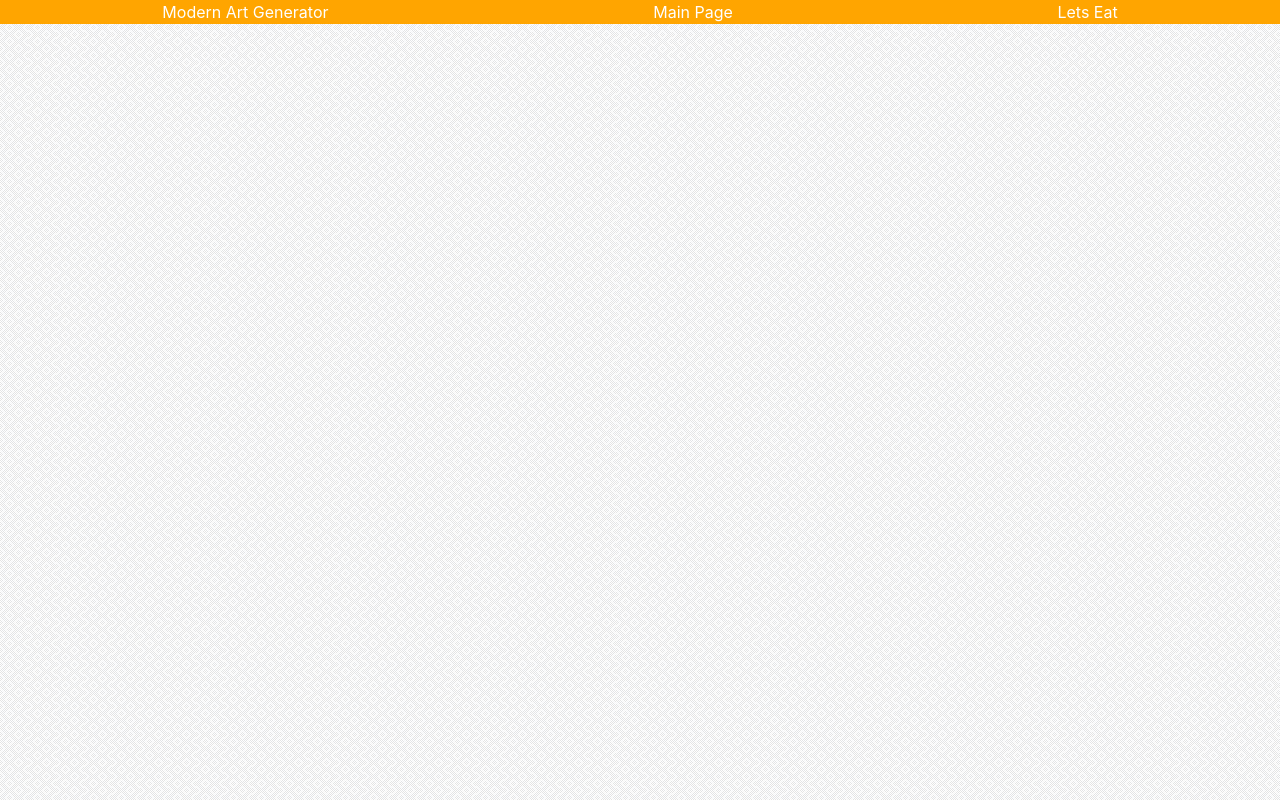
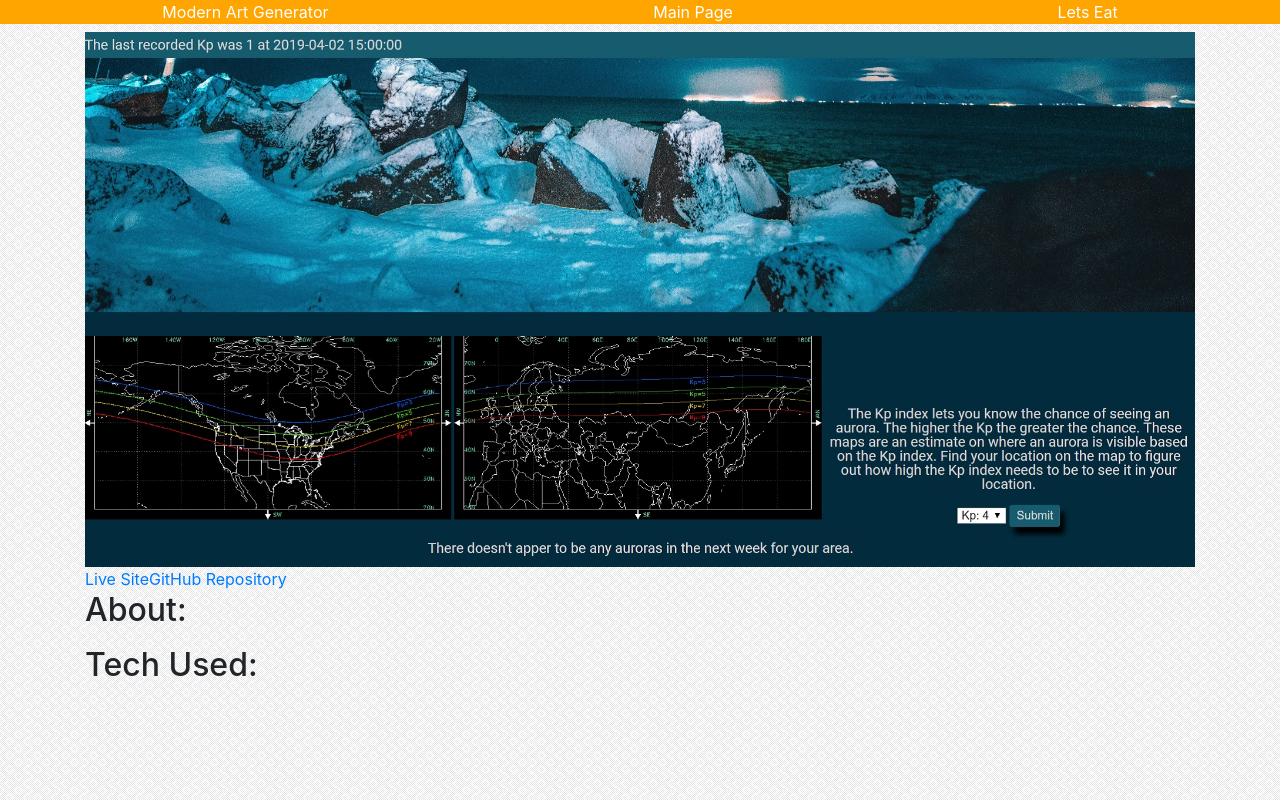
Before and after one commit to JBVenuto/reactportfolio, a React (Create React App) app: page /lights in a window 1280 px wide. Built offline with nearby package versions, Linux system fonts and the light colour scheme.

Commit message:
Pages for each app are set up to import components and send props

```diff
--- a/src/components/SlideLinks.js
+++ b/src/components/SlideLinks.js
@@ -1,8 +1,9 @@
 import React from 'react';
 
-const SlideLinks = () => (
+const SlideLinks = (props) => (
     <div>
-
+        <a href={props.liveHref}>Live Site</a>
+        <a href={props.gitHubHref}>GitHub Repository</a>
     </div>
 );
 
--- a/src/components/SlideName.js
+++ b/src/components/SlideName.js
@@ -1,9 +1,7 @@
 import React from 'react';
 
-const SlideName = () => (
-    <div>
-
-    </div>
+const SlideName = (props) => (
+    <h1>{props.name}</h1>
 );
 
 export default SlideName;
--- a/src/components/SlideScreenshot.js
+++ b/src/components/SlideScreenshot.js
@@ -1,8 +1,8 @@
 import React from 'react';
 
-const SlideScreenshot = () => (
+const SlideScreenshot = (props) => (
     <div>
-
+        <img className="slide-screenshot" src={props.src} alt={props.alt}></img>
     </div>
 );
 
--- a/src/pages/ArtGenerator.js
+++ b/src/pages/ArtGenerator.js
@@ -1,7 +1,11 @@
 import React, { Component } from 'react';
 import './main.css';
-
+// Componenets
 import NavSlide from '../components/NavSlide';
+import SlideName from '../components/SlideName';
+import SlideScreenshot from '../components/SlideScreenshot';
+import SlideLinks from '../components/SlideLinks';
+import screenshot from '../images/arthistory.jpg';
 
 class ArtGenerator extends Component {
     constructor(props) {
@@ -20,6 +24,23 @@ class ArtGenerator extends Component {
                     hrefNext='/memory'
                     nameNext='Memory Game'
                 />
+                <div className="container">
+                    <SlideName name='Modern Art Generator' />
+                    <SlideScreenshot
+                        src={screenshot}
+                        alt='Modern Art Generator Screenshot'
+                    />
+                    <SlideLinks
+                        liveHref='https://jbvenuto.github.io/modernart/'
+                        gitHubHref='https://github.com/JBVenuto/modernart'
+                    />
+                    <div className="slide-description">
+                        <h2>About:</h2>
+                        <p>Making a modern art gererator is something I've been wanting to do since visiting the Los Angeles County Museum of Art.</p>
+                        <h2>Tech Used:</h2>
+                        <p>This application uses CSS Grid</p>
+                    </div>
+                </div>
             </div>
         )
     }
--- a/src/pages/LetsEat.js
+++ b/src/pages/LetsEat.js
@@ -2,6 +2,10 @@ import React, { Component } from 'react';
 import './main.css';
 
 import NavSlide from '../components/NavSlide';
+import SlideName from '../components/SlideName';
+import SlideScreenshot from '../components/SlideScreenshot';
+import SlideLinks from '../components/SlideLinks';
+import screenshot from '../images/restaurants.jpg';
 
 class LetsEat extends Component {
     constructor(props) {
@@ -20,6 +24,23 @@ class LetsEat extends Component {
                     hrefNext='/memory'
                     nameNext='Memory Game'
                 />
+                <div className="container">
+                    <SlideName name='Lets Eat' />
+                    <SlideScreenshot
+                        src={screenshot}
+                        alt='Lets Eat Screenshot'
+                    />
+                    <SlideLinks
+                        liveHref='https://jbvenuto.github.io/restaurantfrontend/'
+                        gitHubHref='https://github.com/JBVenuto/restaurants'
+                    />
+                    <div className="slide-description">
+                        <h2>About:</h2>
+                        <p></p>
+                        <h2>Tech Used:</h2>
+                        <p></p>
+                    </div>
+                </div>
             </div>
         )
     }
--- a/src/pages/Lights.js
+++ b/src/pages/Lights.js
@@ -2,6 +2,10 @@ import React, { Component } from 'react';
 import './main.css';
 
 import NavSlide from '../components/NavSlide';
+import SlideName from '../components/SlideName';
+import SlideScreenshot from '../components/SlideScreenshot';
+import SlideLinks from '../components/SlideLinks';
+import screenshot from '../images/northernlights.jpg';
 
 class Lights extends Component {
     constructor(props) {
@@ -20,6 +24,23 @@ class Lights extends Component {
                     hrefNext='/letseat'
                     nameNext='Lets Eat'
                 />
+                <div className="container">
+                    <SlideName name='' />
+                    <SlideScreenshot
+                        src={screenshot}
+                        alt='Find Your Lights Screenshot'
+                    />
+                    <SlideLinks
+                        liveHref='https://jbvenuto.github.io/northernlights/'
+                        gitHubHref='https://github.com/JBVenuto/northernlights'
+                    />
+                    <div className="slide-description">
+                        <h2>About:</h2>
+                        <p></p>
+                        <h2>Tech Used:</h2>
+                        <p></p>
+                    </div>
+                </div>
             </div>
         )
     }
--- a/src/pages/Memory.js
+++ b/src/pages/Memory.js
@@ -2,6 +2,10 @@ import React, { Component } from 'react';
 import './main.css';
 
 import NavSlide from '../components/NavSlide';
+import SlideName from '../components/SlideName';
+import SlideScreenshot from '../components/SlideScreenshot';
+import SlideLinks from '../components/SlideLinks';
+import screenshot from '../images/arthistory.jpg';
 
 class Memory extends Component {
     constructor(props) {
@@ -20,6 +24,23 @@ class Memory extends Component {
                     hrefNext='/artgenerator'
                     nameNext='Modern Art Generator'
                 />
+                <div className="container">
+                    <SlideName name='' />
+                    <SlideScreenshot
+                        src={screenshot}
+                        alt='Art History Memory Game'
+                    />
+                    <SlideLinks
+                        liveHref='https://jbvenuto.github.io/arthistorygame/'
+                        gitHubHref='https://github.com/JBVenuto/arthistorygame'
+                    />
+                    <div className="slide-description">
+                        <h2>About:</h2>
+                        <p></p>
+                        <h2>Tech Used:</h2>
+                        <p></p>
+                    </div>
+                </div>
             </div>
         )
     }
--- a/src/pages/main.css
+++ b/src/pages/main.css
@@ -95,6 +95,11 @@ body {
   color: white;
 }
 
+.slide-screenshot {
+  width: 100%;
+  height: auto;
+}
+
 @media only screen and (max-width: 992px) {
   .skills {
     display: grid;
--- a/src/pages/style.scss
+++ b/src/pages/style.scss
@@ -103,6 +103,11 @@ body{
     }
 }
 
+.slide-screenshot {
+    width: 100%;
+    height: auto;
+}
+
 // medium screens
 @media only screen and (max-width: 992px) {
     .skills {
```
Also changed, not shown: 1 other file (tests, documents, lock files or other folders).
